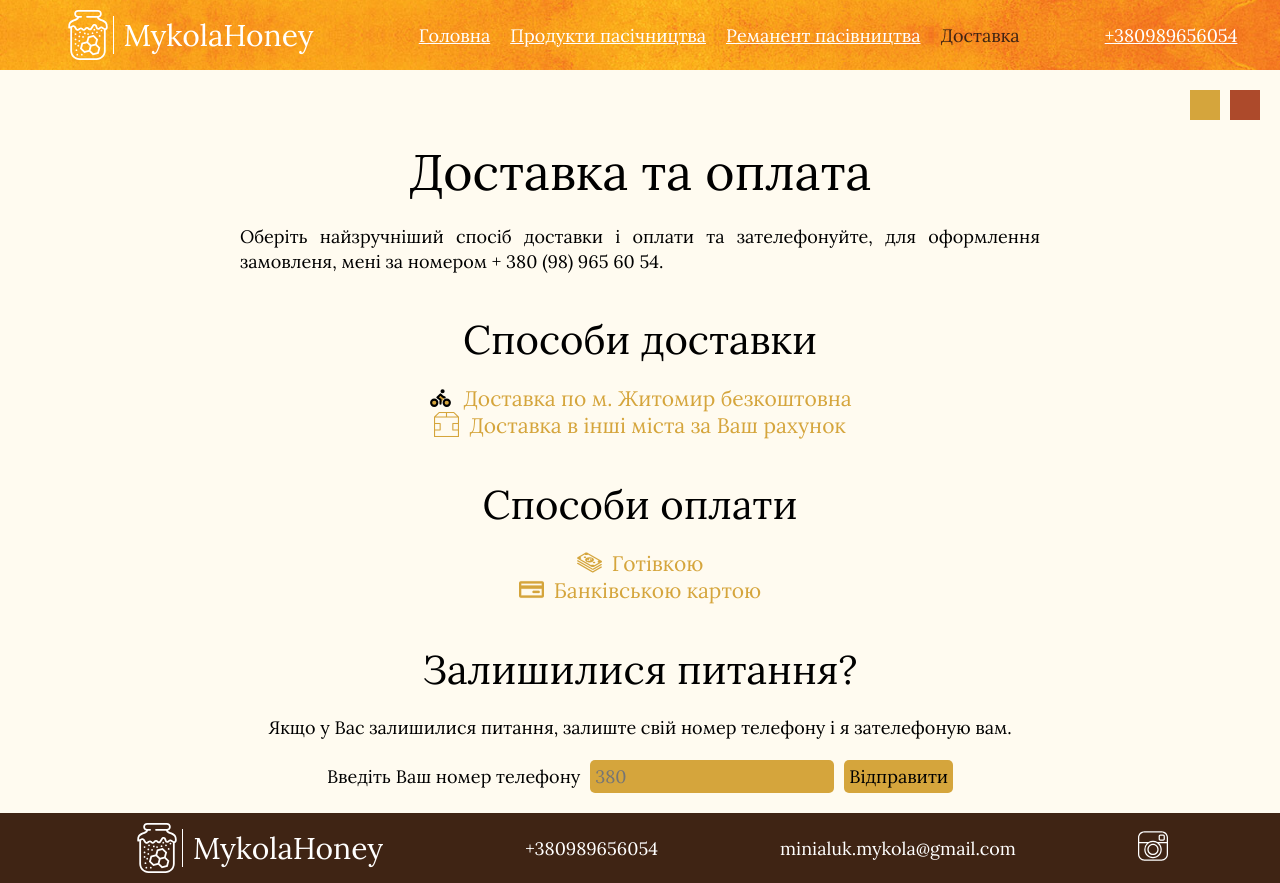
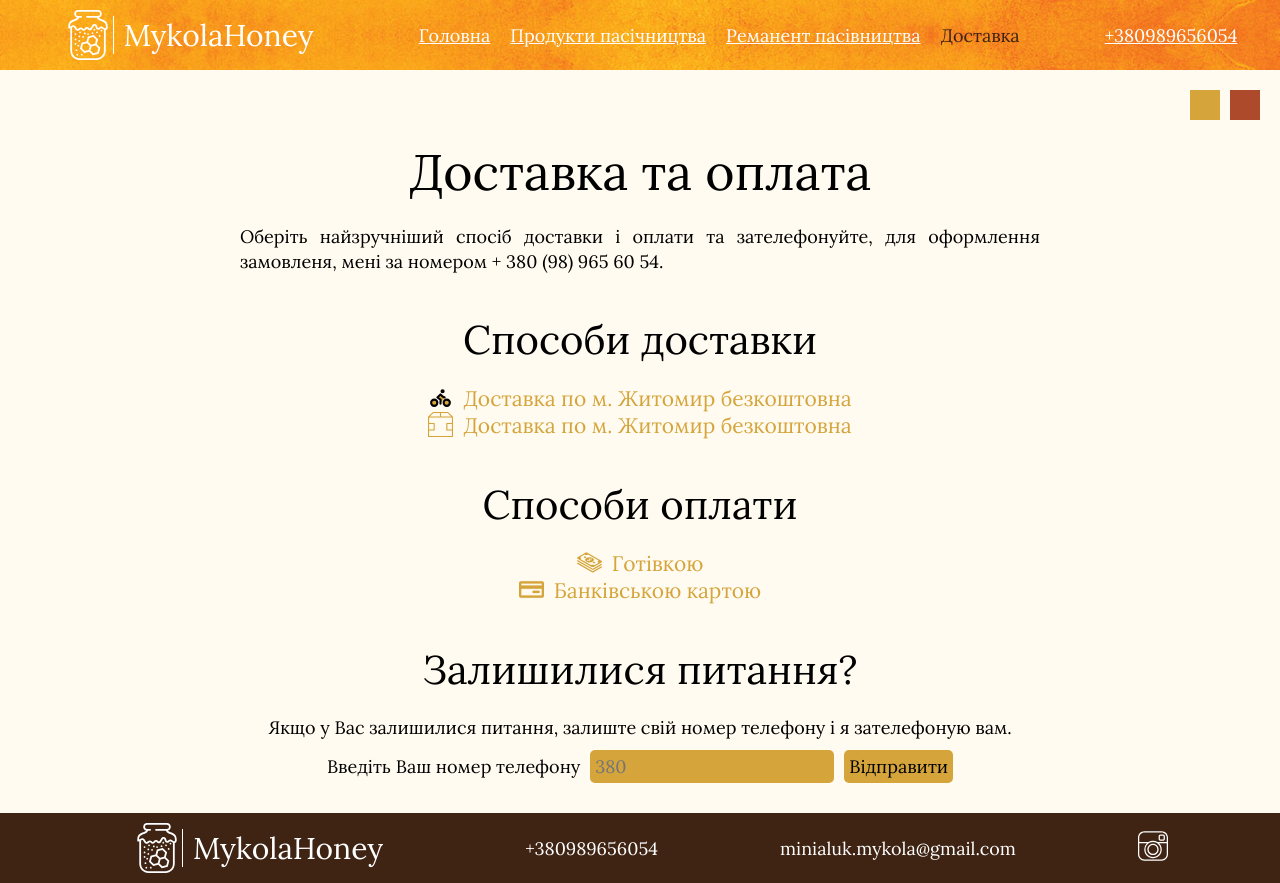
Before and after one commit to su8ject/honey, a React (Create React App) app: page /delivery in a window 1280 px wide. Built offline with nearby package versions, Linux system fonts and the light colour scheme; what backendless would draw is missing.

Commit message:
fix delivery page

```diff
--- a/src/components/basic/input.js
+++ b/src/components/basic/input.js
@@ -1,4 +1,5 @@
 export const Input = ({
+  children,
   label,
   value,
   type,
@@ -30,6 +31,7 @@ export const Input = ({
     <label className={labelClasses}>
       {label}
       {InputComponent}
+      {children}
     </label>
   );
 };
--- a/src/components/form/index.js
+++ /dev/null
@@ -1,49 +0,0 @@
-import { useState } from "react";
-
-export const Form = ({ children, header, ...props }) => {
-  const [value, setValue] = useState("");
-  const [invalidText, setInvalidText] = useState("");
-
-  const validateTel = (text) => {
-    if (value.length !== 12) {
-      setInvalidText(text);
-    }
-  };
-
-  const addInputValue = (text) => {
-    setInvalidText("");
-    if (!value) {
-      setValue(text);
-    }
-  };
-
-  const logInput = () => {
-    if (value.length === 12) {
-      console.log(value);
-    }
-  };
-
-  const inputOnlyNumbers = ({ target: { value } }) => {
-    setValue((prev) => (/\d+/.test(Number(value)) ? value : prev));
-  };
-
-  return (
-    <form {...props} className="formTel">
-      <label className="form-tel--label primary-text">{header}</label>
-      <input
-        type="tel"
-        name="tel"
-        placeholder="380"
-        value={value}
-        onBlur={() => validateTel("Введіть корректний номер телефону!")}
-        onFocus={() => addInputValue("380")}
-        onInput={inputOnlyNumbers}
-        className="input"
-      />
-      <button className="button" type="button" onClick={logInput}>
-        Відправити
-      </button>
-      <div className="invalid">{invalidText}</div>
-    </form>
-  );
-};
--- a/src/static.js
+++ b/src/static.js
@@ -30,3 +30,25 @@ export const comments = [
     text: "Відмінний мед, беру собі вже років зо три. А тепер і мамі замовляю, має діабет, але від цього справжнього меду ніякого підвищення цукру немає. Прямо не можу наїстися, він різний і кожен по-своєму оригінальний і дуже смачний!",
   },
 ];
+
+export const delivery = [
+  {
+    svgHash: "bike",
+    text: "Доставка по м. Житомир безкоштовна",
+  },
+  {
+    svgHash: "package",
+    text: "Доставка по м. Житомир безкоштовна",
+  },
+];
+
+export const paymentMethod = [
+  {
+    svgHash: "money",
+    text: "Готівкою",
+  },
+  {
+    svgHash: "card",
+    text: "Банківською картою",
+  },
+];
--- a/src/views/delivery/index.js
+++ b/src/views/delivery/index.js
@@ -1,9 +1,36 @@
 import { DeliveryAndPaymentMethod } from "./deliveryAndPaymentMethod";
 import { DeliveryContainer } from "./deliveryContainer";
-import { Form } from "../../components/form";
 import { PageTitle } from "../../components/pageTitle";
+import { Input } from "../../components/basic";
+import { useState } from "react";
+import { delivery, paymentMethod } from "../../static";
 
 export const Delivery = () => {
+  const [value, setValue] = useState("");
+  const [invalidText, setInvalidText] = useState("");
+
+  const inputOnlyNumbers = ({ target: { value } }) => {
+    setValue((prev) => (/\d+/.test(Number(value)) ? value : prev));
+  };
+
+  const validateTel = (text) => {
+    if (value.length !== 12) {
+      setInvalidText(text);
+    }
+  };
+
+  const addInputValue = (text) => {
+    setInvalidText("");
+    if (!value) {
+      setValue(text);
+    }
+  };
+
+  const logInput = () => {
+    if (value.length === 12) {
+      console.log(value);
+    }
+  };
   return (
     <div className="bg">
       <PageTitle
@@ -13,33 +40,45 @@ export const Delivery = () => {
         }
       />
       <DeliveryContainer header={"Способи доставки"}>
-        <DeliveryAndPaymentMethod
-          spriteHash={"bike"}
-          text={"Доставка по м. Житомир безкоштовна"}
-        />
-        <DeliveryAndPaymentMethod
-          spriteHash={"package"}
-          text={"Доставка в інші міста за Ваш рахунок"}
-        />
+        {delivery.map((item, id) => (
+          <DeliveryAndPaymentMethod
+            key={id}
+            spriteHash={item.svgHash}
+            text={item.text}
+          />
+        ))}
       </DeliveryContainer>
       <DeliveryContainer header={"Способи оплати"}>
-        <DeliveryAndPaymentMethod spriteHash={"money"} text={"Готівкою"} />
-        <DeliveryAndPaymentMethod
-          spriteHash={"card"}
-          text={"Банківською картою"}
-        />
+        {paymentMethod.map((item, id) => (
+          <DeliveryAndPaymentMethod
+            key={id}
+            spriteHash={item.svgHash}
+            text={item.text}
+          />
+        ))}
       </DeliveryContainer>
       <DeliveryContainer header={"Залишилися питання?"}>
         <p className="primary-text">
           Якщо у Вас залишилися питання, залиште свій номер телефону і я
           зателефоную вам.
         </p>
-        <Form
-          header={"Введіть Ваш номер телефону"}
-          action=""
-          method="get"
-          name="tel"
-        />
+        <Input
+          label={"Введіть Ваш номер телефону"}
+          type={"tel"}
+          onChange={inputOnlyNumbers}
+          inputClasses={"input"}
+          labelClasses={"label"}
+          onBlur={() => validateTel("Введіть корректний номер телефону!")}
+          value={value}
+          onFocus={() => addInputValue("380")}
+          placeholder="380"
+        >
+          <button className="button" type="button" onClick={logInput}>
+            Відправити
+          </button>
+        </Input>
+
+        <div className="invalid">{invalidText}</div>
       </DeliveryContainer>
     </div>
   );
```
